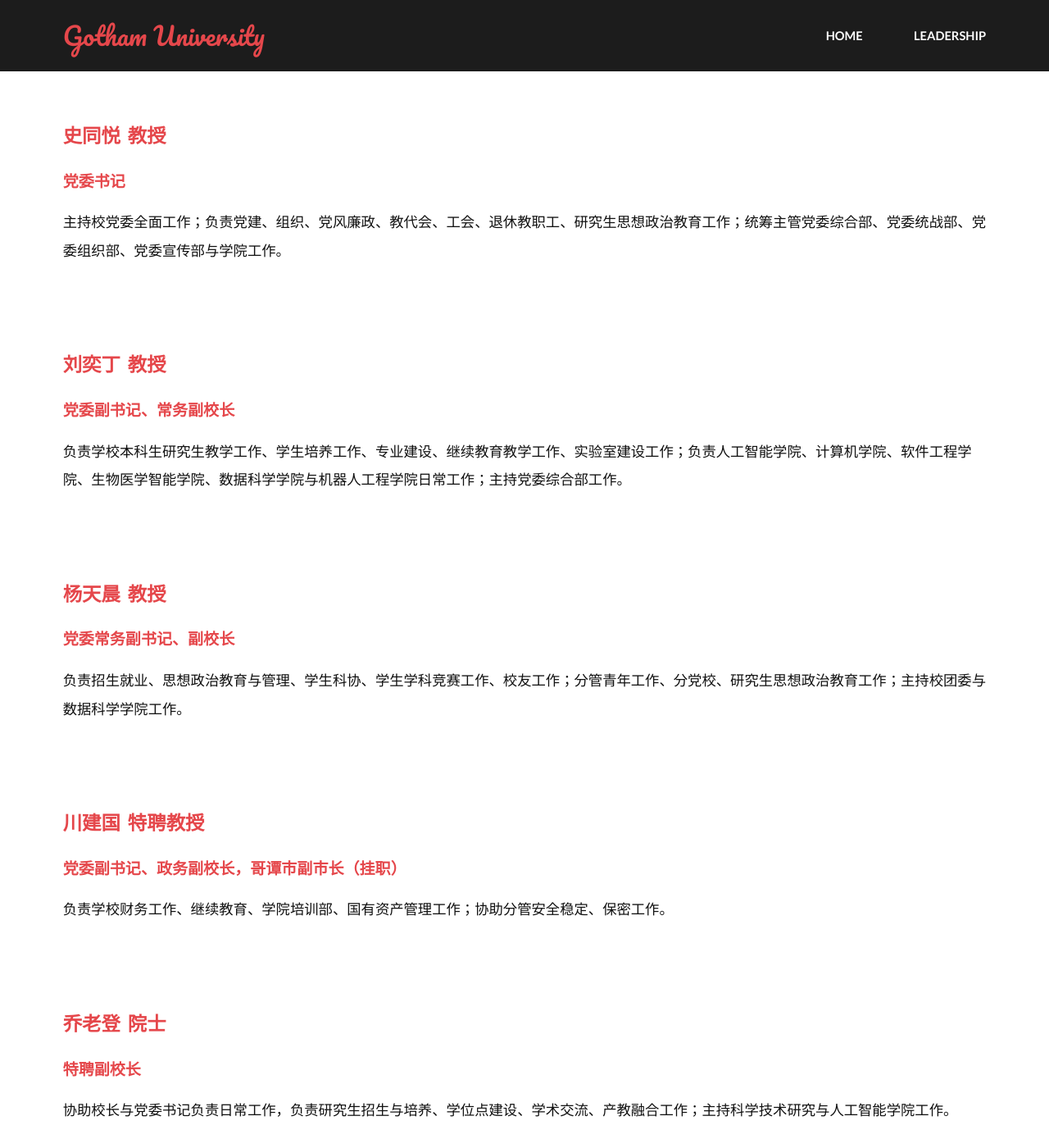
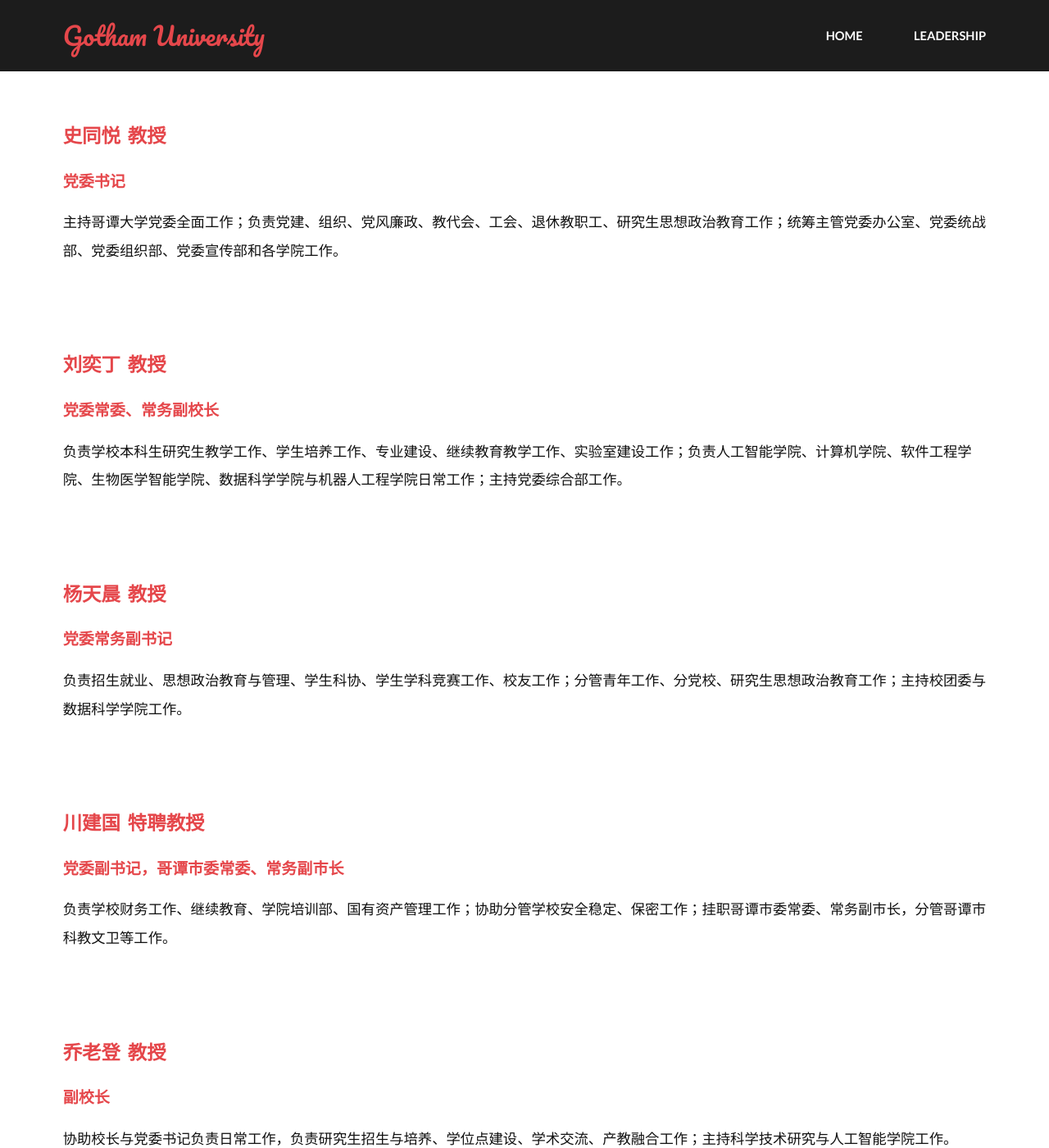
Before and after one commit to perfectboy666/perfectboy666.github.io, a Jekyll site: the page gu/generic.html, which Jekyll copies as it is, in a window 1280 px wide and 1400 px high, scrolled down 876 px. Shown: the whole window at 82% size. Built offline with Jekyll 4.4.1, drawn with Linux system fonts in a browser that asks for light colours; some of the changed text lies outside the part shown.

Commit message:
Update generic.html

```diff
--- a/gu/generic.html
+++ b/gu/generic.html
@@ -51,7 +51,7 @@
 			<p>
 			<h3>史同悦&nbsp;&nbsp;教授</h3>
 			<h4>党委书记</h4>
-			主持校党委全面工作；负责党建、组织、党风廉政、教代会、工会、退休教职工、研究生思想政治教育工作；统筹主管党委综合部、党委统战部、党委组织部、党委宣传部与学院工作。<br>
+			主持哥谭大学党委全面工作；负责党建、组织、党风廉政、教代会、工会、退休教职工、研究生思想政治教育工作；统筹主管党委办公室、党委统战部、党委组织部、党委宣传部和各学院工作。<br>
 
 			<!-- 2028年毕业于中国人民大学获得博士学位，2028-2033任旧金山市科技局科员、副局长、局长，2033-2037年旧金山市副市长，2037-2042年任旧金山市委常委、政法委书记，2042-2044年任旧金山市委副书记、国家级硅谷新区党工委书记，2044-2047年任旧金山市委副书记、市长（正局级），2047至今任哥谭大学党委书记（副部长级）。 -->
 			</p>
@@ -61,7 +61,7 @@
 
 			<p>
 			<h3>刘奕丁&nbsp;&nbsp;教授</h3>
-			<h4>党委副书记、常务副校长</h4>
+			<h4>党委常委、常务副校长</h4>
 			<!-- <h4>党委综合部&nbsp;&nbsp;部长</h4> -->
 			负责学校本科生研究生教学工作、学生培养工作、专业建设、继续教育教学工作、实验室建设工作；负责人工智能学院、计算机学院、软件工程学院、生物医学智能学院、数据科学学院与机器人工程学院日常工作；主持党委综合部工作。
 			</p>
@@ -69,7 +69,7 @@
 
 			<p>
 			<h3>杨天晨&nbsp;&nbsp;教授</h3>
-			<h4>党委常务副书记、副校长</h4>
+			<h4>党委常务副书记</h4>
 			<!-- <h4>党委统战部&nbsp;&nbsp;部长</h4>
 				<h4>党委组织部&nbsp;&nbsp;部长</h4>
 				<h4>数据科学学院&nbsp;&nbsp;院长</h4> -->
@@ -81,15 +81,15 @@
 
 			<p>
 			<h3>川建国&nbsp;&nbsp;特聘教授</h3>
-			<h4>党委副书记、政务副校长，哥谭市副市长（挂职）</h4>
-			负责学校财务工作、继续教育、学院培训部、国有资产管理工作；协助分管安全稳定、保密工作。
+			<h4>党委副书记，哥谭市委常委、常务副市长</h4>
+			负责学校财务工作、继续教育、学院培训部、国有资产管理工作；协助分管学校安全稳定、保密工作；挂职哥谭市委常委、常务副市长，分管哥谭市科教文卫等工作。
 			</p>
 			<br>
 			<br>
 
 
-			<h3>乔老登&nbsp;&nbsp;院士</h3>
-			<h4>特聘副校长</h4>
+			<h3>乔老登&nbsp;&nbsp;教授</h3>
+			<h4>副校长</h4>
 			<!-- <h4>人工智能学院&nbsp;&nbsp;院长</h4>
 			<h4>科学技术管理处&nbsp;&nbsp;处长</h4> -->
 			<!-- <h4>党委统战部&nbsp;&nbsp;部长</h4>
@@ -103,23 +103,23 @@
 			<br>
 			<p>
 			<h3>陶斯宇&nbsp;&nbsp;教授</h3>
-			<h4>党委常委、副校长，哥谭大学附属中学校长</h4>
+			<h4>党委常委、副校长</h4>
 			<!-- <h4>计算机学院&nbsp;&nbsp;院长</h4> -->
-			协助校长与党委书记负责日常工作，主持科学技术管理处、计算机学院和哥谭大学附属中学工作。
+			协助校长与党委书记负责日常工作，主持计算机学院和哥谭大学附属学校工作。
 			</p>
 
 			<br>
 			<p>
 			<h3>蒋奕辰&nbsp;&nbsp;教授</h3>
-			<h4>党委常委、副校长，哥谭大学附属微软公司党委书记、董事长</h4>
+			<h4>党委常委、副校长</h4>
 			<!-- <h4>财务管理处&nbsp;&nbsp;处长</h4>
 			<h4>软件工程学院&nbsp;&nbsp;院长</h4> -->
-			协助校长与党委书记负责日常工作，主持微软集团与软件工程学院工作。
+			协助校长与党委书记负责日常工作，主持科学技术管理处与软件学院工作。
 			</p>
 			<br>
 
 			<p>
-			<h3>萧战&nbsp;&nbsp;特聘研究员</h3>
+			<h3>萧战&nbsp;&nbsp;研究员</h3>
 			<h4>副校长</h4>
 			协助校长与党委书记负责日常工作，主持校学术委员会工作。<br>
 
@@ -162,7 +162,7 @@
 
 			<p>
 			<h3>丁真真朱&nbsp;&nbsp;青年研究员</h3>
-			<h4>特聘校长助理、总会计师</h4>
+			<h4>校长助理、首席财务官</h4>
 			<!-- <h4>生物医学智能学院&nbsp;&nbsp;院长</h4> -->
 			协助校长与党委书记负责学校精神文明建设、财务处与学生教育工作。
 			</p>
@@ -170,9 +170,9 @@
 
 			<p>
 			<h3>易羊千喜&nbsp;&nbsp;青年研究员</h3>
-			<h4>特聘校长助理</h4>
+			<h4>校长助理、首席政务官</h4>
 			<!-- <h4>生物医学智能学院&nbsp;&nbsp;院长</h4> -->
-			协助校长与党委书记负责学校编制管理工作。
+			协助校长与党委书记负责学校编制管理、政府联系工作。
 			</p>
 			<br>
 
```
Also changed, not shown: other parts of gu/generic.html (+1 -1 lines).
